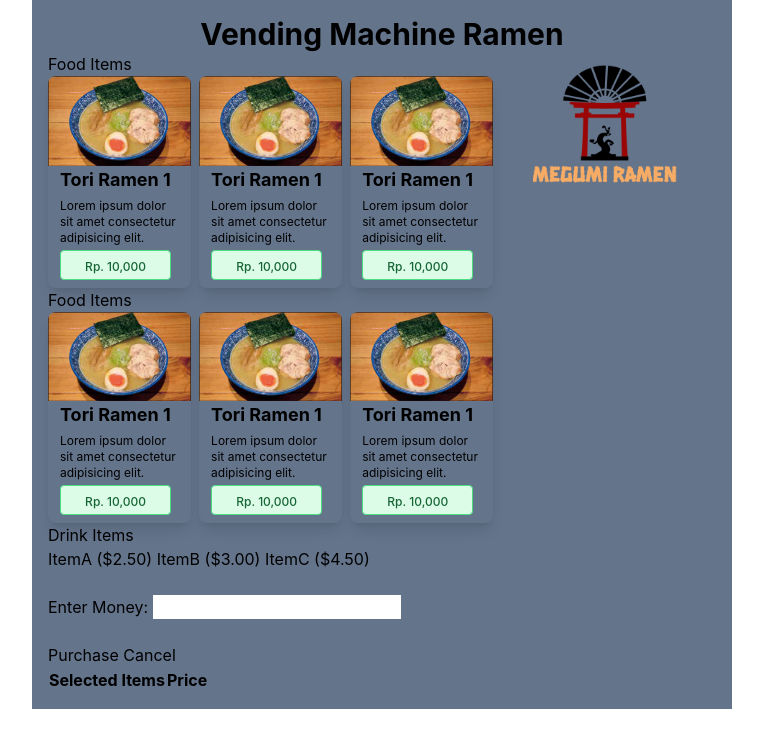
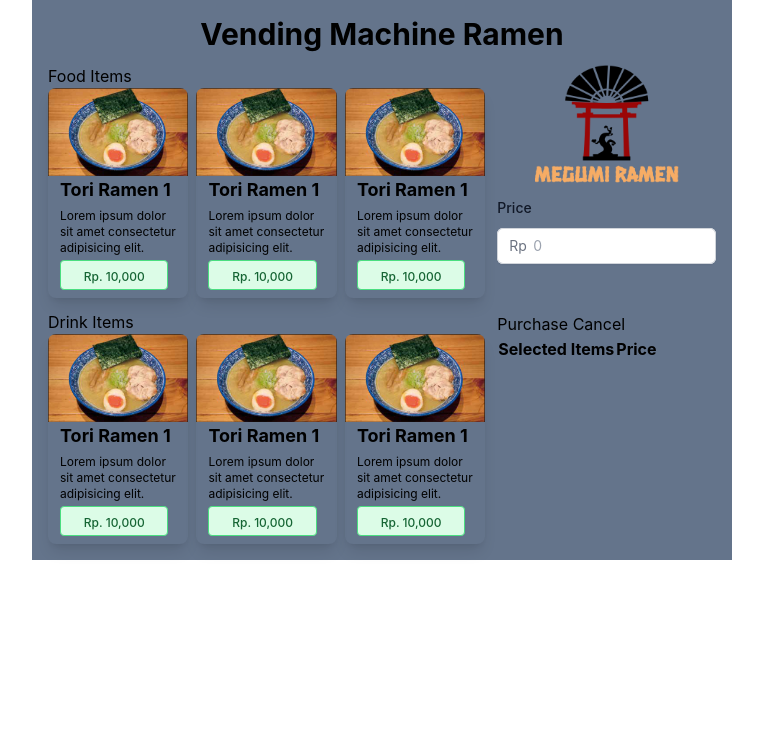
Before and after one commit to RazinSyakib43/ramen-vending-machine, a plain HTML site: page index.html in a window 1280 px wide. Shown: the whole page, without its empty margins (258-1021 px from the left). Drawn offline with Linux system fonts and the light colour scheme.

Commit message:
layout v1 and payment v1

```diff
--- a/index.html
+++ b/index.html
@@ -14,9 +14,9 @@
       Vending Machine Ramen
     </h1>
 
-    <div class="flex flex-row">
+    <div class="flex flex-row gap-3">
       <div class="flex flex-col basis-2/3">
-        <div class="basis-2/5">
+        <div class="basis-2/5 pt-3">
           <h3>Food Items</h3>
           <div class="flex flex-row gap-2">
             <button class="basis-1/3 max-w-sm h-auto overflow-hidden shadow-lg rounded-lg itemButton"
@@ -66,8 +66,8 @@
             </button>
           </div>
         </div>
-        <div class="basis-2/5">
-          <h3>Food Items</h3>
+        <div class="basis-2/5 pt-3">
+          <h3>Drink Items</h3>
           <div class="flex flex-row gap-2">
             <button class="basis-1/3 max-w-sm h-auto overflow-hidden shadow-lg rounded-lg itemButton"
               onclick="selectItem('drink', 'ItemA')">
@@ -119,20 +119,17 @@
       </div>
       <div class="basis-1/3">
         <img src="img/Megumi Ramen logo.png" class="h-36 mx-auto" alt="">
+            <div>
+              <label for="money" class="block text-sm font-medium leading-6 text-gray-900">Price</label>
+              <div class="relative mt-2 rounded-md shadow-sm">
+                <div class="pointer-events-none absolute inset-y-0 left-0 flex items-center pl-3">
+                  <span class="text-gray-500 sm:text-sm">Rp</span>
+                </div>
+                <input type="number" name="price" id="money"
+                  class="block w-full rounded-md border-0 py-1.5 pl-9 pr-3 text-gray-900 ring-1 ring-inset ring-gray-300 placeholder:text-gray-400 focus:ring-2 focus:ring-inset focus:ring-indigo-600 sm:text-sm sm:leading-6"
+                  placeholder="0">
               </div>
             </div>
-
-    <div>
-      <h3>Drink Items</h3>
-      <button class="itemButton" onclick="selectItem('drink', 'ItemA')">ItemA ($2.50)</button>
-      <button class="itemButton" onclick="selectItem('drink', 'ItemB')">ItemB ($3.00)</button>
-      <button class="itemButton" onclick="selectItem('drink', 'ItemC')">ItemC ($4.50)</button>
-    </div>
-
-    <br />
-
-    <label for="money">Enter Money:</label>
-    <input type="number" id="money" min="0" step="0.01" />
 
             <br /><br />
 
@@ -151,6 +148,8 @@
               <tbody></tbody>
             </table>
       </div>
+    </div>
+  </div>
   <script src="js/script.js"></script>
 </body>
 
```
Also changed, not shown: dist/output.css. Lines whose indentation alone changed are shown as unchanged.
